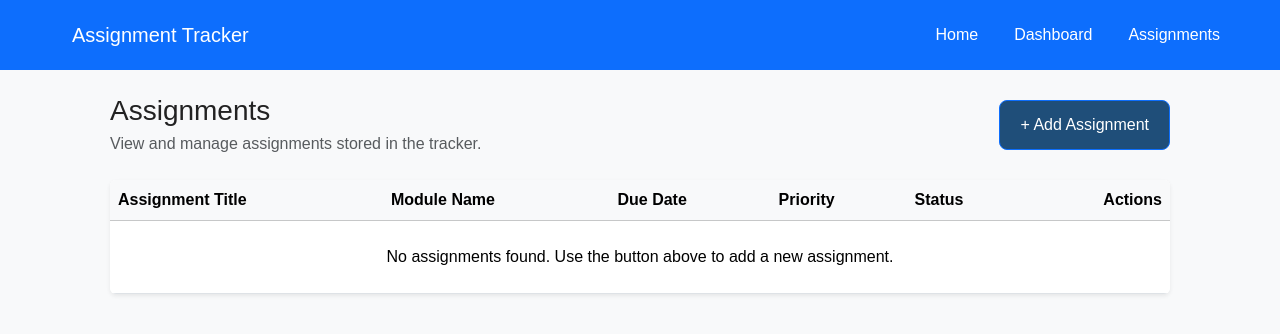
After one commit to shawnlee1802/Team3-AssignmentTask-Project, a Flask app: page /assignments in a window 1280 px wide. The commit adds this page. Shown: the top 334 px of the page. Run offline with Flask 3, Linux system fonts and the light colour scheme.

Commit message:
Add assignment CRUD functionality

```diff
--- a/app.py
+++ b/app.py
@@ -1,6 +1,15 @@
-from flask import Flask, render_template
+from datetime import datetime
+
+from flask import Flask, render_template, request, redirect, url_for, flash
+from config import Config
+from models import db, Assignment
 
 app = Flask(__name__)
+app.config.from_object(Config)
+db.init_app(app)
+
+with app.app_context():
+    db.create_all()
 
 @app.route("/")
 def index():
@@ -10,5 +19,111 @@ def index():
 def dashboard():
     return render_template("dashboard.html")
 
+@app.route("/assignments")
+def assignments():
+    all_assignments = Assignment.query.order_by(Assignment.due_date).all()
+    return render_template("assignments.html", assignments=all_assignments)
+
+
+def validate_assignment_form(form):
+    errors = []
+    module_name = form.get("module_name", "").strip()
+    assignment_title = form.get("assignment_title", "").strip()
+    description = form.get("description", "").strip()
+    due_date = form.get("due_date", "").strip()
+    priority = form.get("priority", "Low")
+    status = form.get("status", "Not Started")
+
+    if not module_name:
+        errors.append("Module Name is required.")
+    if not assignment_title:
+        errors.append("Assignment Title is required.")
+    if not due_date:
+        errors.append("Due Date is required.")
+
+    due_date_obj = None
+    if due_date:
+        try:
+            due_date_obj = datetime.strptime(due_date, "%Y-%m-%d").date()
+        except ValueError:
+            errors.append("Due Date must be a valid date.")
+
+    return errors, module_name, assignment_title, description, due_date_obj, priority, status
+
+
+@app.route("/assignments/add", methods=["GET", "POST"])
+def add_assignment():
+    if request.method == "POST":
+        errors, module_name, assignment_title, description, due_date_obj, priority, status = validate_assignment_form(request.form)
+
+        if errors:
+            for error in errors:
+                flash(error, "danger")
+            return render_template("add_assignment.html", form_data=request.form.to_dict())
+
+        assignment = Assignment(
+            module_name=module_name,
+            assignment_title=assignment_title,
+            description=description,
+            due_date=due_date_obj,
+            priority=priority,
+            status=status,
+        )
+        db.session.add(assignment)
+        db.session.commit()
+
+        flash("Assignment added successfully.", "success")
+        return redirect(url_for("assignments"))
+
+    return render_template("add_assignment.html")
+
+
+@app.route("/assignments/edit/<int:assignment_id>", methods=["GET", "POST"])
+def edit_assignment(assignment_id):
+    assignment = Assignment.query.get(assignment_id)
+    if not assignment:
+        flash("Assignment not found.", "warning")
+        return redirect(url_for("assignments"))
+
+    if request.method == "POST":
+        errors, module_name, assignment_title, description, due_date_obj, priority, status = validate_assignment_form(request.form)
+
+        if errors:
+            for error in errors:
+                flash(error, "danger")
+            return render_template(
+                "edit_assignment.html",
+                assignment=assignment,
+                form_data=request.form.to_dict(),
+            )
+
+        assignment.module_name = module_name
+        assignment.assignment_title = assignment_title
+        assignment.description = description
+        assignment.due_date = due_date_obj
+        assignment.priority = priority
+        assignment.status = status
+        db.session.commit()
+
+        flash("Assignment updated successfully.", "success")
+        return redirect(url_for("assignments"))
+
+    return render_template("edit_assignment.html", assignment=assignment)
+
+
+@app.route("/assignments/delete/<int:assignment_id>", methods=["POST"])
+def delete_assignment(assignment_id):
+    assignment = Assignment.query.get(assignment_id)
+    if not assignment:
+        flash("Assignment not found.", "warning")
+        return redirect(url_for("assignments"))
+
+    db.session.delete(assignment)
+    db.session.commit()
+
+    flash("Assignment deleted successfully.", "success")
+    return redirect(url_for("assignments"))
+
+
 if __name__ == "__main__":
     app.run(debug=True)
--- a/requirements.txt
+++ b/requirements.txt
@@ -1 +1,2 @@
 Flask
+Flask-SQLAlchemy
--- /dev/null
+++ b/templates/assignments.html
@@ -0,0 +1,49 @@
+{% extends "base.html" %}
+
+{% block content %}
+<div class="d-flex flex-column flex-md-row justify-content-between align-items-start align-items-md-center mb-4">
+    <div>
+        <h1 class="h3 mb-1">Assignments</h1>
+        <p class="text-muted mb-0">View and manage assignments stored in the tracker.</p>
+    </div>
+    <a href="{{ url_for('add_assignment') }}" class="btn btn-primary mt-3 mt-md-0">+ Add Assignment</a>
+</div>
+
+<div class="table-responsive shadow-sm bg-white rounded">
+    <table class="table table-hover align-middle mb-0">
+        <thead class="table-light">
+            <tr>
+                <th>Assignment Title</th>
+                <th>Module Name</th>
+                <th>Due Date</th>
+                <th>Priority</th>
+                <th>Status</th>
+                <th class="text-end">Actions</th>
+            </tr>
+        </thead>
+        <tbody>
+            {% if assignments %}
+                {% for assignment in assignments %}
+                    <tr>
+                        <td>{{ assignment.assignment_title }}</td>
+                        <td>{{ assignment.module_name }}</td>
+                        <td>{{ assignment.due_date.strftime('%Y-%m-%d') if assignment.due_date else 'N/A' }}</td>
+                        <td>{{ assignment.priority or 'N/A' }}</td>
+                        <td>{{ assignment.status or 'N/A' }}</td>
+                        <td class="text-end">
+                            <a href="{{ url_for('edit_assignment', assignment_id=assignment.id) }}" class="btn btn-sm btn-outline-secondary me-2">Edit</a>
+                            <form action="{{ url_for('delete_assignment', assignment_id=assignment.id) }}" method="post" class="d-inline">
+                                <button type="submit" class="btn btn-sm btn-outline-danger" onclick="return confirm('Delete this assignment?');">Delete</button>
+                            </form>
+                        </td>
+                    </tr>
+                {% endfor %}
+            {% else %}
+                <tr>
+                    <td colspan="6" class="text-center py-4">No assignments found. Use the button above to add a new assignment.</td>
+                </tr>
+            {% endif %}
+        </tbody>
+    </table>
+</div>
+{% endblock %}
--- a/templates/base.html
+++ b/templates/base.html
@@ -1,22 +1,52 @@
 <!DOCTYPE html>
-<html>
+<html lang="en">
 <head>
+    <meta charset="UTF-8">
+    <meta name="viewport" content="width=device-width, initial-scale=1">
     <title>Assignment Tracker</title>
+    <link href="https://cdn.jsdelivr.net/npm/bootstrap@5.3.2/dist/css/bootstrap.min.css" rel="stylesheet">
     <link rel="stylesheet" href="{{ url_for('static', filename='css/style.css') }}">
 </head>
-<body>
-
-    <nav class="navbar">
-        <h2>Assignment Tracker</h2>
-        <div>
-            <a href="/">Home</a>
-            <a href="/dashboard">Dashboard</a>
+<body class="bg-light">
+    <nav class="navbar navbar-expand-lg navbar-dark bg-primary">
+        <div class="container-fluid">
+            <a class="navbar-brand" href="/">Assignment Tracker</a>
+            <button class="navbar-toggler" type="button" data-bs-toggle="collapse" data-bs-target="#navbarNav" aria-controls="navbarNav" aria-expanded="false" aria-label="Toggle navigation">
+                <span class="navbar-toggler-icon"></span>
+            </button>
+            <div class="collapse navbar-collapse" id="navbarNav">
+                <ul class="navbar-nav ms-auto">
+                    <li class="nav-item">
+                        <a class="nav-link" href="/">Home</a>
+                    </li>
+                    <li class="nav-item">
+                        <a class="nav-link" href="/dashboard">Dashboard</a>
+                    </li>
+                    <li class="nav-item">
+                        <a class="nav-link" href="{{ url_for('assignments') }}">Assignments</a>
+                    </li>
+                </ul>
+            </div>
         </div>
     </nav>
 
-    <main class="container">
+    <div class="container py-4">
+        {% with messages = get_flashed_messages(with_categories=true) %}
+            {% if messages %}
+                <div class="mb-4">
+                    {% for category, message in messages %}
+                        <div class="alert alert-{{ 'success' if category == 'success' else 'danger' if category == 'danger' else 'warning' }} alert-dismissible fade show" role="alert">
+                            {{ message }}
+                            <button type="button" class="btn-close" data-bs-dismiss="alert" aria-label="Close"></button>
+                        </div>
+                    {% endfor %}
+                </div>
+            {% endif %}
+        {% endwith %}
+
         {% block content %}{% endblock %}
-    </main>
+    </div>
 
+    <script src="https://cdn.jsdelivr.net/npm/bootstrap@5.3.2/dist/js/bootstrap.bundle.min.js"></script>
 </body>
 </html>
```
Also changed, not shown: config.py (added, +11 -0 lines), models.py (added, +16 -0 lines), templates/add_assignment.html (+56 -0 lines), templates/edit_assignment.html (+56 -0 lines), 1 other file.
